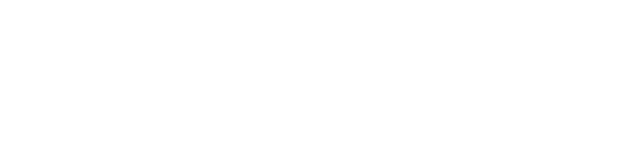
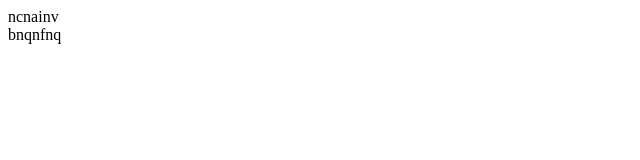
Before and after one commit to DevMaazCodes/spotify-clone, a plain HTML site: page index.html in a window 1280 px wide. Shown: the whole page, without its empty margins (0-640 px from the left). Drawn offline with Linux system fonts and the light colour scheme.

Commit message:
started basic structure

```diff
--- a/index.html
+++ b/index.html
@@ -1,11 +1,20 @@
 <!DOCTYPE html>
 <html lang="en">
+
 <head>
     <meta charset="UTF-8">
     <meta name="viewport" content="width=device-width, initial-scale=1.0">
     <title>Document</title>
+    <link rel="icon" href="/favicon.ico">
 </head>
+
 <body>
+    <main>
+        <div class="main">
+            <div class="left">ncnainv</div>
+            <div class="right">bnqnfnq</div>
+        </div>
+    </main>
+</body>
 
-</body>
 </html>
--- /dev/null
+++ b/style.css
@@ -0,0 +1,3 @@
+.main{
+    display: flex;
+}
```
Also changed, not shown: favicon.ico (added).
